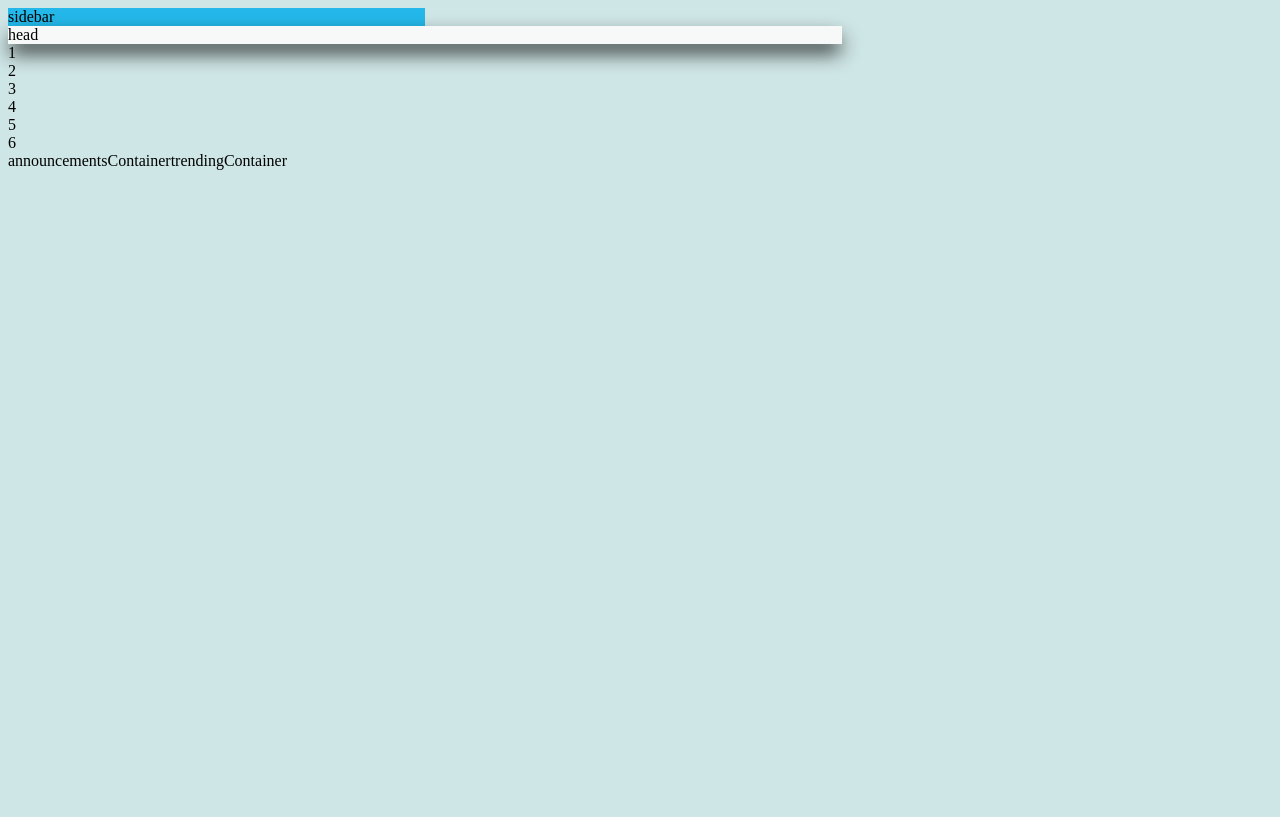
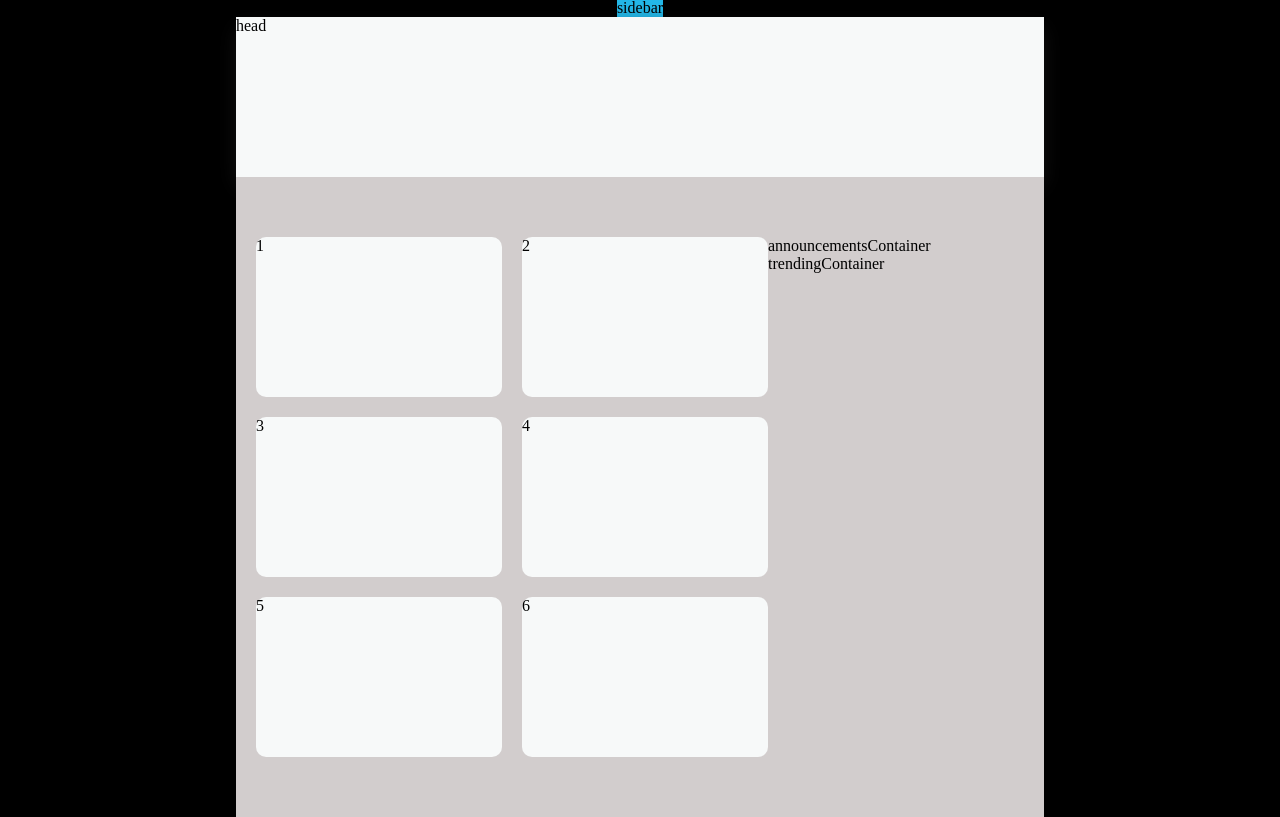
Before and after one commit to BillyMaysHere32/admin-dashboard, a plain HTML site: page index.html in a window 1280 px wide. Drawn offline with Linux system fonts and the light colour scheme.

Commit message:
added grid in css

```diff
--- a/style.css
+++ b/style.css
@@ -1,32 +1,72 @@
+:root {
+    --gray-1: rgb(247, 249, 249);
+    --shadow: 0 4px 6px -1px rgb(0 0 0 / 0.1), 0 2px 4px -2px rgb(0 0 0 / 0.1);
+    --shadow-lg: 0 10px 15px -3px rgb(0 0 0 / 0.1),
+      0 4px 6px -4px rgb(0 0 0 / 0.1);
+}
+
 body {
-    background-color: rgb(207, 230, 230);
+    background-color: rgb(0, 0, 0);
+    height: 100vh;
+    display: grid;
+    justify-items: center;
+    align-content: center;
+}
+
+.content {
+   width: 80vw;
+   display: grid;
+   grid-template-rows: 100vh;
+   grid-template-columns: 20vw 60vw;
+
 }
 .leftSidebarContainer{
-    width: 33%;
-    border-color: black;
     background-color: rgb(35, 184, 233);
 }
 
+.rightContentContainer{
+    display: grid;
+    justify-items: stretch;
+    align-content: stretch;
+    grid-template-rows: 20vh 80vh;
+}
+
     .rightHeader{
-    width: 66%;
         box-shadow: 0 10px 20px -2px rgb(22, 22, 22);
-    border-color: black;
-    background-color: rgb(247, 249, 249);
+        background-color:var(--gray-1);
     }
 
     .rightSubContainer{
-    width: 66%;
-    border-color: black;
+        display: grid;
+        justify-items: stretch;
+        align-content: stretch;
+        grid-template-columns: 40vw 20vw;
+        overflow: auto;
+        padding: 60px 20px 60px 20px;
+        background-color: rgb(210, 205, 205);
     }
 
         .leftGridContainer {
-    display:grid;
+            display: grid;
+            justify-items: stretch;
+            align-content: stretch;
+            grid-template-columns: repeat(auto-fill, minmax(200px, 1fr));
+            grid-auto-rows: 160px;
+            grid-gap: 20px;
         }
 
             .item{
+                background-color:var(--gray-1);
+                border-radius: 10px;
+            }
+
+        .rightFlexContainer{
 
         }
 
-.rightFlexContainer{
-    display: flex;
+            .announcementsContainer{
+
             }
+            .trendingContainer {
+
+            }
```
Lines whose indentation alone changed are shown as unchanged.
